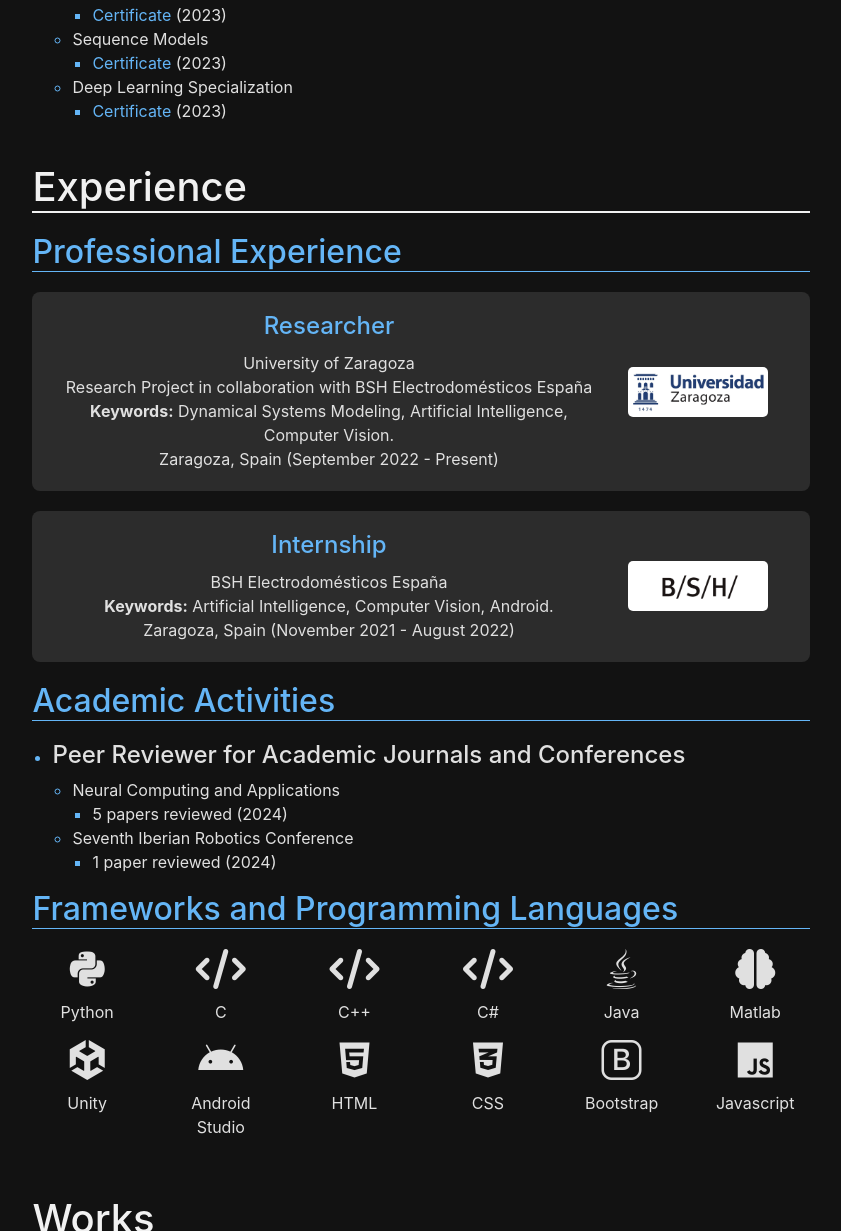
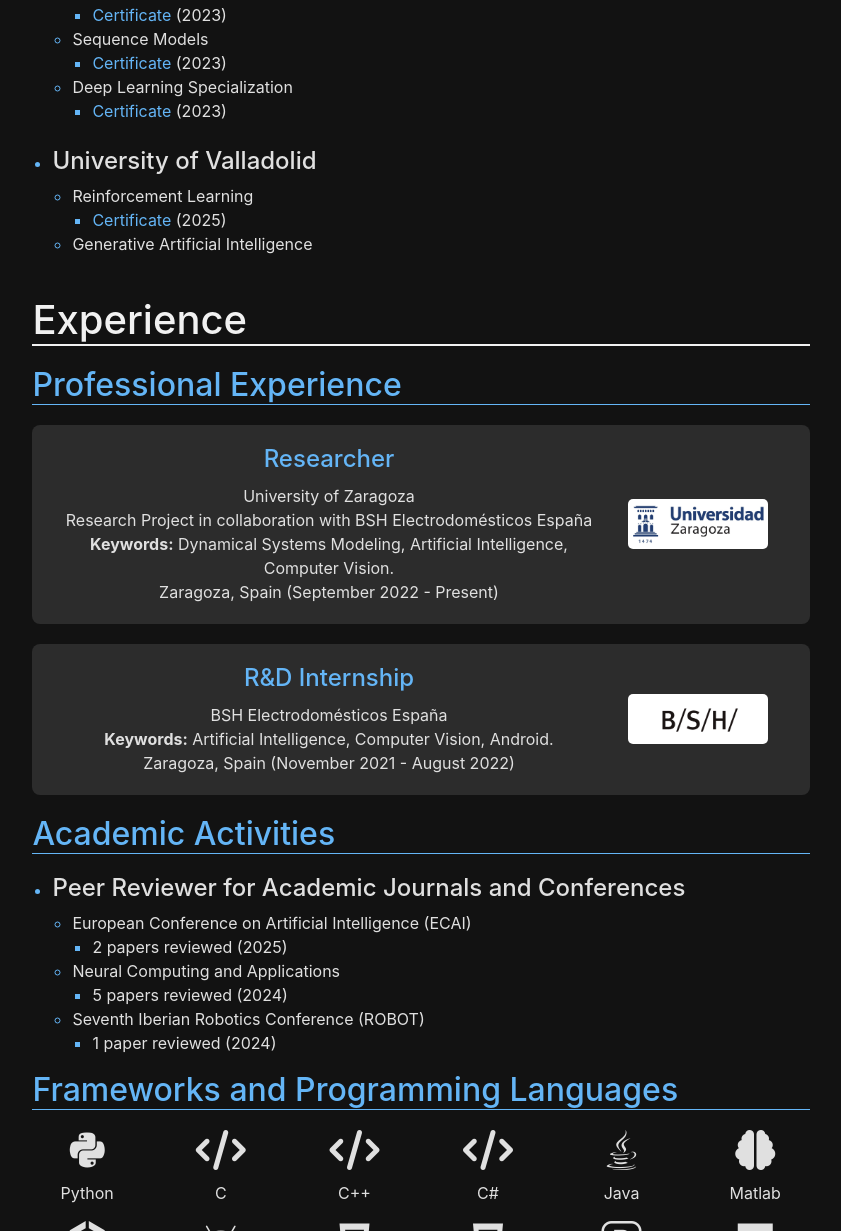
Before and after one commit to javierfa98/javierfa98.github.io, a plain HTML site: page index.html in a window 1280 px wide. Shown: the part 1467-2698 px from the top of the page, without its empty margins (430-1271 px from the left). Drawn offline with nearby package versions, Linux system fonts and the light colour scheme.

Commit message:
More courses and reviews

```diff
--- a/index.html
+++ b/index.html
@@ -138,6 +138,16 @@
             </ul>
           </ul>
         </li>
+        <br>
+        <li><h4>University of Valladolid</h4>
+        <ul>
+          <li>Reinforcement Learning</li>
+          <ul>
+            <li> <a href="cert/reinforcement_learning_certificate.pdf" target="_blank">Certificate</a> (2025) </li>
+          </ul>
+          <li>Generative Artificial Intelligence</li>
+        </ul>
+        </li>
       </ul>
     </section>
     <section id="experience">
@@ -164,7 +174,7 @@
 
         <div class="custom-card row">
           <div class="col-md-9 text-center">
-            <h4>Internship</h4>
+            <h4>R&D Internship</h4>
             <p>BSH Electrodomésticos España
             <br/>
             <strong>Keywords:</strong> Artificial Intelligence, Computer Vision, Android.
@@ -182,11 +192,15 @@
         <li>
           <h4>Peer Reviewer for Academic Journals and Conferences</h4>
             <ul>
+              <li>European Conference on Artificial Intelligence (ECAI)</li>
+                <ul>
+                  <li> 2 papers reviewed (2025)</li>
+                </ul>
               <li>Neural Computing and Applications</li>
                 <ul>
                   <li> 5 papers reviewed (2024)</li>
                 </ul>
-              <li>Seventh Iberian Robotics Conference</li>
+              <li>Seventh Iberian Robotics Conference (ROBOT)</li>
                 <ul>
                   <li> 1 paper reviewed (2024)</li>
                 </ul>
```
Also changed, not shown: 1 other file.
